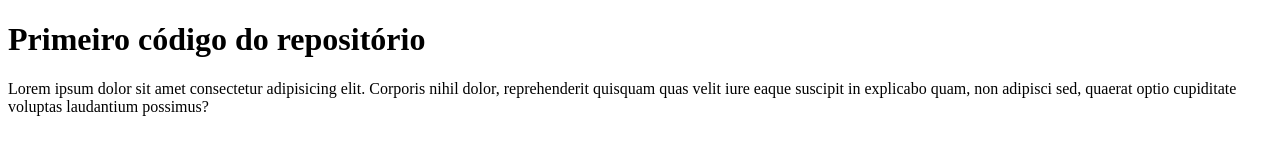
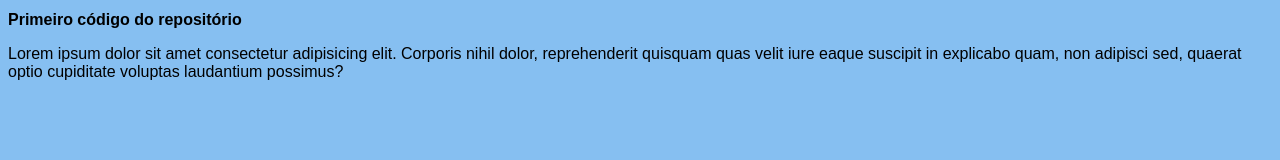
Before and after one commit to gabriellisboaconegero/Ola-Mundo, a plain HTML site: page app/index.html in a window 1280 px wide. Drawn offline with Linux system fonts and the light colour scheme.

Commit message:
inicio design

```diff
--- a/app/index.html
+++ b/app/index.html
@@ -4,6 +4,7 @@
     <meta charset="UTF-8">
     <meta http-equiv="X-UA-Compatible" content="IE=edge">
     <meta name="viewport" content="width=device-width, initial-scale=1.0">
+    <link rel="stylesheet" href="styles/style.css">
     <title>Primeiro código</title>
 </head>
 <body>
--- /dev/null
+++ b/app/styles/style.css
@@ -0,0 +1,7 @@
+*{
+    font-family: Arial, Helvetica, sans-serif;
+    font-size: 16px;
+}
+body{
+    background-color: rgb(134, 191, 241);
+}
```
